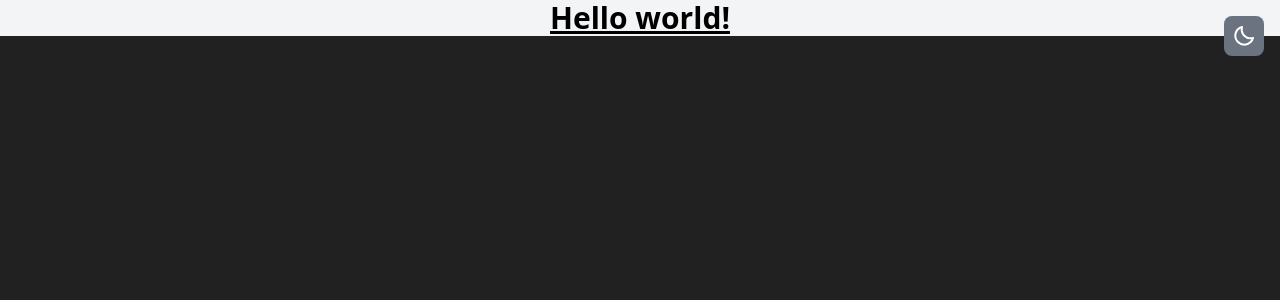
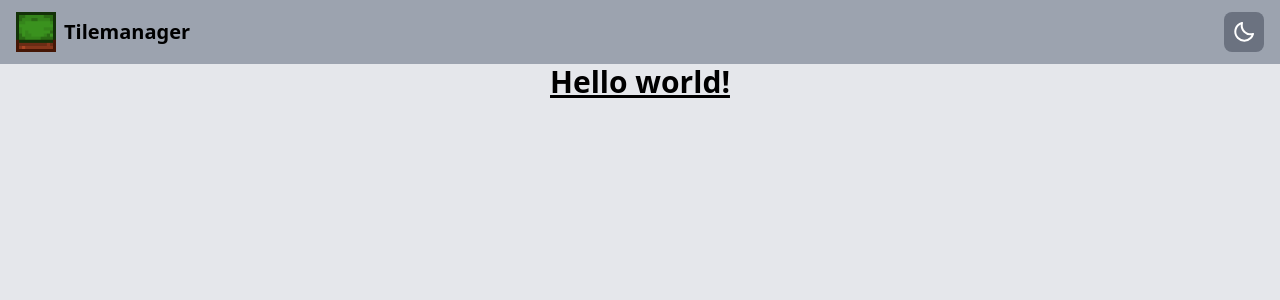
Before and after one commit to iEloyB/tileset-editor, a React (Vite) app: page / in a window 1280 px wide. Shown: the top 300 px of the page. Built offline with nearby package versions, Linux system fonts and the light colour scheme.

Commit message:
Creating navbar functionality

```diff
--- a/src/components/Home/Navbar/Navbar.tsx
+++ b/src/components/Home/Navbar/Navbar.tsx
@@ -0,0 +1,23 @@
+import React from "react";
+import { useTheme } from "../../../utils/ThemeToggler/ThemeContext";
+import ThemeToggler from "../../../utils/ThemeToggler/ThemeToggler";
+
+const Navbar: React.FC = () => {
+  const { darkMode } = useTheme();
+
+  return (
+    <nav
+      className={`w-full h-16 flex items-center justify-between px-4 ${
+        darkMode ? "bg-gray-900 text-white" : "bg-gray-400 text-black"
+      }`}
+    >
+      <div className="flex items-center">
+        <img src="/logo.png" alt="Logo" className="h-10 mr-2" />
+        <h1 className="text-xl font-bold">Tilemanager</h1>
+      </div>
+      <ThemeToggler />
+    </nav>
+  );
+};
+
+export default Navbar;
--- a/src/pages/home/Home.tsx
+++ b/src/pages/home/Home.tsx
@@ -1,6 +1,6 @@
 // Home.tsx
 import React from "react";
-import ThemeToggler from "../../utils/ThemeToggler/ThemeToggler";
+import Navbar from "../../components/Home/Navbar/Navbar";
 import { useTheme } from "../../utils/ThemeToggler/ThemeContext";
 
 const Home: React.FC = () => {
@@ -8,11 +8,11 @@ const Home: React.FC = () => {
 
   return (
     <main
-      className={`w-full h-full flex items-center justify-center ${
-        darkMode ? "bg-gray-900 text-white" : "bg-gray-100 text-black"
+      className={`w-full h-screen flex items-center flex-col ${
+        darkMode ? "bg-gray-800 text-white" : "bg-gray-200 text-black"
       }`}
     >
-      <ThemeToggler />
+      <Navbar />
       <h1 className="text-3xl font-bold underline">Hello world!</h1>
     </main>
   );
--- a/src/utils/ThemeToggler/ThemeToggler.tsx
+++ b/src/utils/ThemeToggler/ThemeToggler.tsx
@@ -16,7 +16,7 @@ const ThemeToggler: React.FC = () => {
 
   return (
     <button
-      className="w-10 h-10 fixed top-4 right-4 flex items-center justify-center rounded-lg bg-gray-500 text-white hover:bg-gray-600 active:bg-gray-700"
+      className={`w-10 h-10 flex items-center justify-center rounded-lg bg-gray-500 text-white hover:bg-gray-600 active:bg-gray-700`}
       onClick={handleToggle}
     >
       {darkMode ? (
```
Also changed, not shown: public/logo.png (added), public/logo.svg (added).
